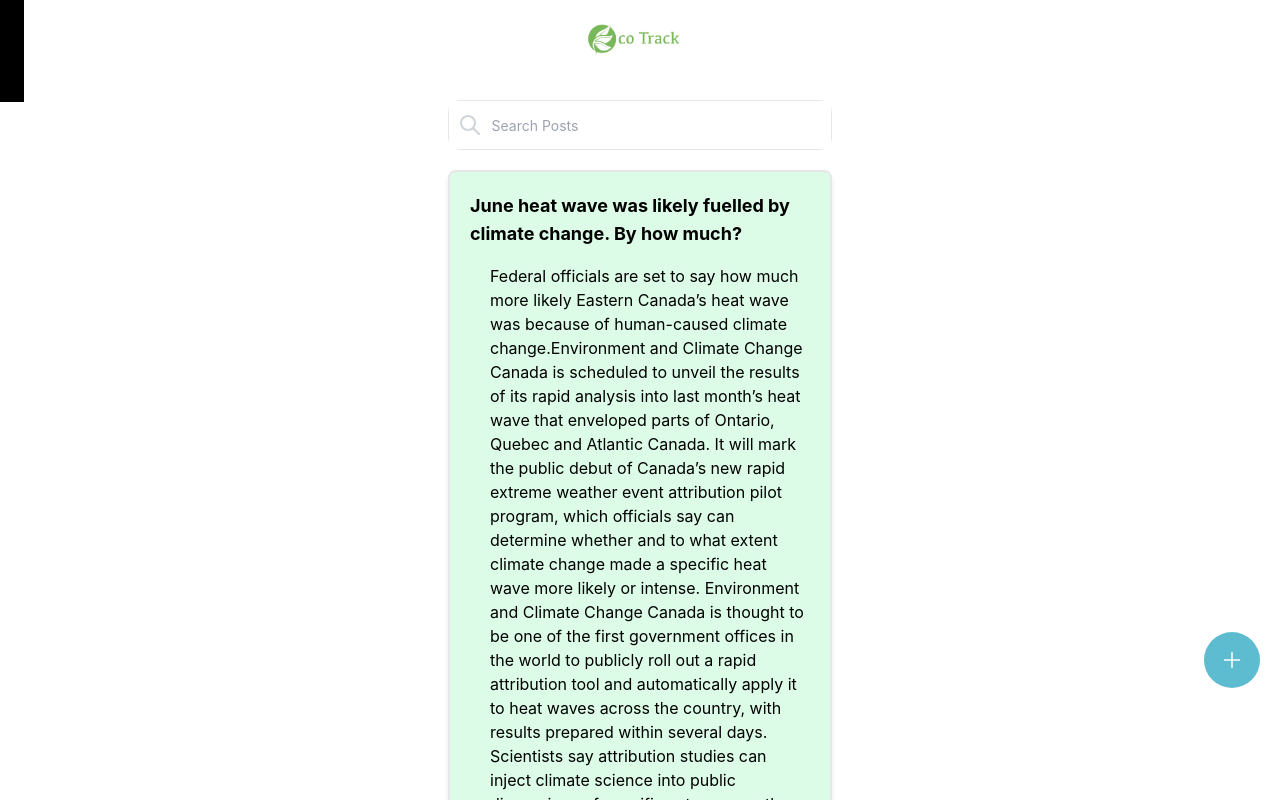
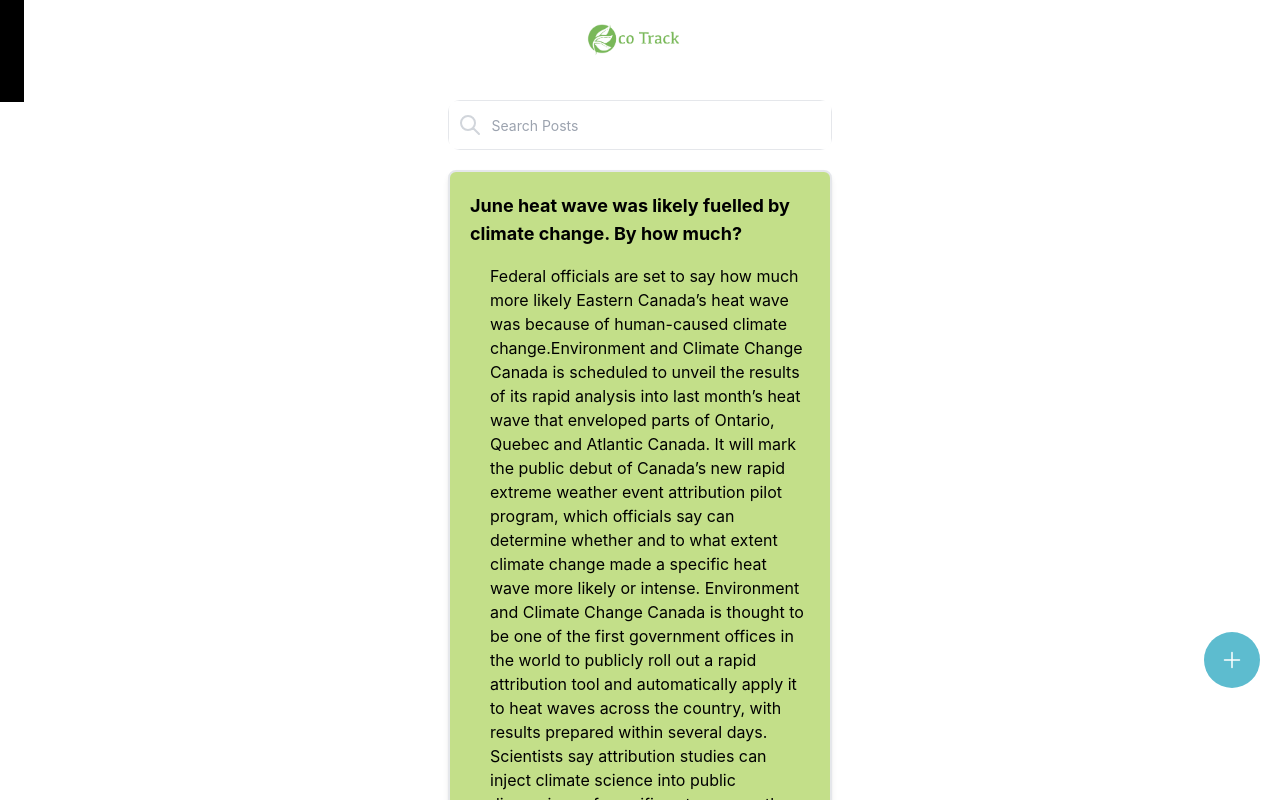
Before and after one commit to grayzcale/green-project, a React (Create React App) app: page /forum in a window 1280 px wide. Built offline with nearby package versions, Linux system fonts and the light colour scheme.

Commit message:
change forums colour

```diff
--- a/src/components/Conversation.js
+++ b/src/components/Conversation.js
@@ -1,6 +1,6 @@
 const Conversation = (props) => {
   return (
-    <div className="flex flex-col space-x-5 border-2 rounded-lg m-5 p-5 w-96 bg-green-100 shadow-md" key={props.id}>
+    <div className="flex flex-col space-x-5 border-2 rounded-lg m-5 p-5 w-96 bg-[#C3DF89] shadow-md" key={props.id}>
       <h1 className="text-lg font-bold mb-4">{props.title}</h1>
       <p className="">{props.body}</p>
       <div className="flex mt-4">
```
